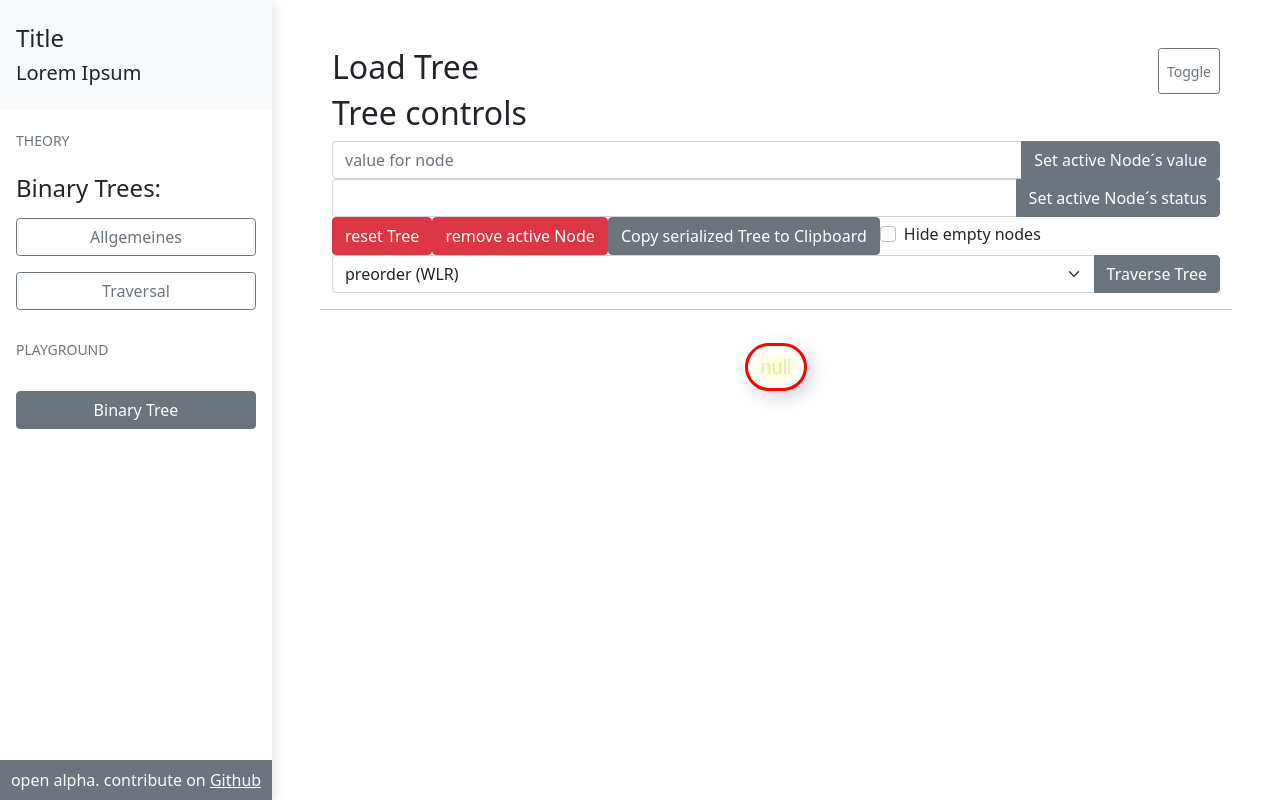
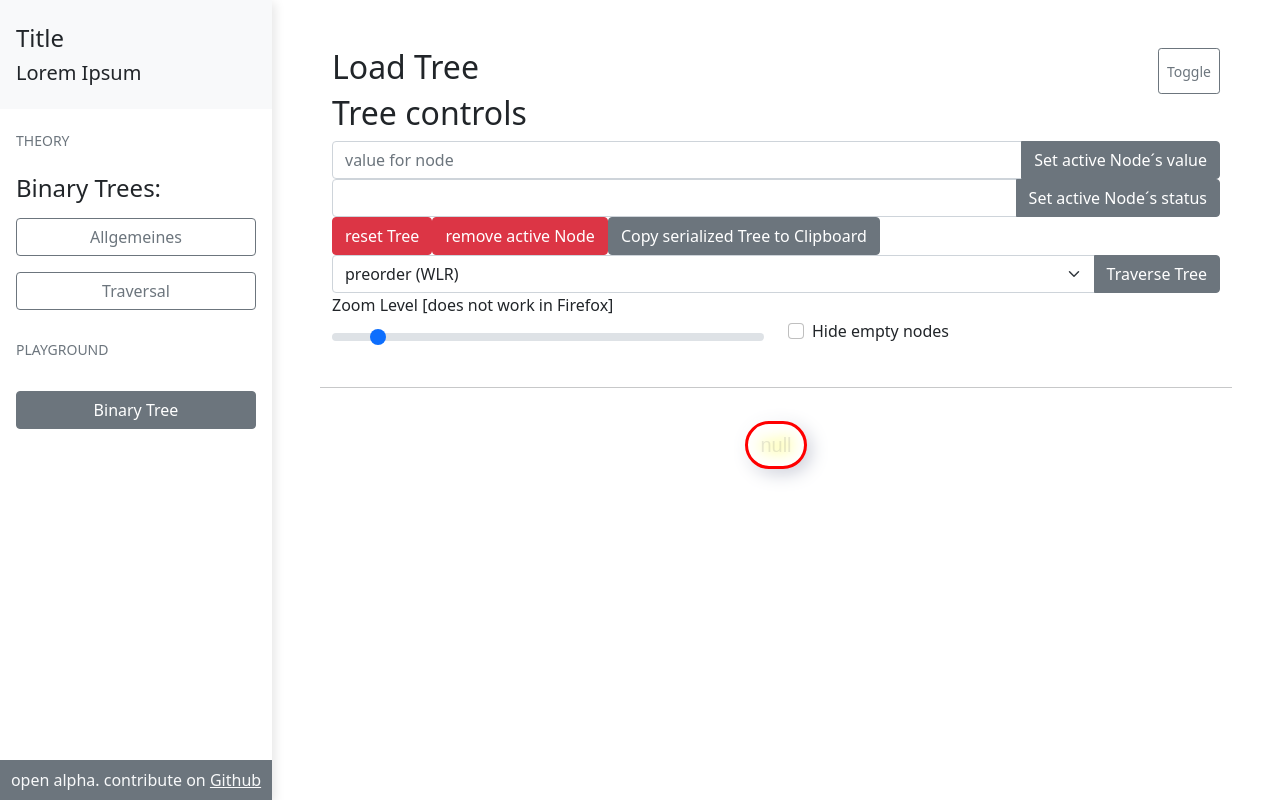
Before and after one commit to layaxx/eduviz, a React (Create React App) app: page / in a window 1280 px wide. Built offline with nearby package versions, Linux system fonts and the light colour scheme.

Commit message:
add zoom controls

```diff
--- a/src/components/playground/BinaryTree.tsx
+++ b/src/components/playground/BinaryTree.tsx
@@ -1,11 +1,13 @@
-import React, { useState } from "react"
+import React, { useRef, useState } from "react"
 import {
   Button,
+  Col,
   Container,
   FormGroup,
   Input,
   InputGroup,
   Label,
+  Row,
 } from "reactstrap"
 import BinaryTreeNode from "./BinaryTreeNode"
 import confirm from "reactstrap-confirm"
@@ -24,8 +26,11 @@ export default function BinaryTree({ hidden }: Props) {
 
   const [activeID, setActiveID] = React.useState<string | undefined>(rootID)
 
+  const textInput = useRef<null | any>(null)
+
   const callback = (id: string) => {
     setActiveID(id)
+    textInput.current?.focus()
   }
 
   const [hideEmptyNodes, setHideEmptyNodes] = useState(false)
@@ -37,6 +42,8 @@ export default function BinaryTree({ hidden }: Props) {
 
   const [newValue, setNewValue] = React.useState("")
   const [newStatus, setNewStatus] = React.useState("")
+
+  const [zoomLevel, setZoomLevel] = useState(1)
 
   const [traversalOption, setTraversalOption] = useState<TraversalOption>(
     TraversalOption.PREORDER
@@ -79,6 +86,7 @@ export default function BinaryTree({ hidden }: Props) {
             onChange={(event) => setNewValue(event.target.value)}
             type="text"
             placeholder="value for node"
+            ref={textInput}
           ></Input>
 
           <Button
@@ -157,18 +165,6 @@ export default function BinaryTree({ hidden }: Props) {
           <Button>Copy serialized Tree to Clipboard</Button>
         </CopyToClipboard>
 
-        <FormGroup check inline>
-          <Input
-            type="checkbox"
-            checked={hideEmptyNodes}
-            onChange={() => {
-              setJSX(tree.render(!hideEmptyNodes))
-              setHideEmptyNodes(!hideEmptyNodes)
-            }}
-          />{" "}
-          <Label check>Hide empty nodes</Label>
-        </FormGroup>
-
         <InputGroup>
           <Input
             name="select"
@@ -197,14 +193,47 @@ export default function BinaryTree({ hidden }: Props) {
             ></Button>
             <p>
               <span className="fw-bold">Output:</span> {traversalOutput}
-            </p>{" "}
+            </p>
           </Container>
         )}
+
+        <Row>
+          <Col>
+            <FormGroup>
+              <Label for="zoomLevel">
+                Zoom Level [does not work in Firefox]
+              </Label>
+              <Input
+                id="zoomLevel"
+                name="range"
+                type="range"
+                min={0.1}
+                max={10}
+                step={0.1}
+                value={zoomLevel}
+                onChange={(event) => setZoomLevel(Number(event.target.value))}
+              />
+            </FormGroup>
+          </Col>
+          <Col style={{ alignSelf: "center" }}>
+            <FormGroup check>
+              <Input
+                type="checkbox"
+                checked={hideEmptyNodes}
+                onChange={() => {
+                  setJSX(tree.render(!hideEmptyNodes))
+                  setHideEmptyNodes(!hideEmptyNodes)
+                }}
+              />
+              <Label check>Hide empty nodes</Label>
+            </FormGroup>
+          </Col>
+        </Row>
       </Container>
 
       <hr />
 
-      <div id="react-tree-vis">
+      <div id="react-tree-vis" style={{ zoom: zoomLevel }}>
         <ul>{JSX}</ul>
       </div>
     </>
```
